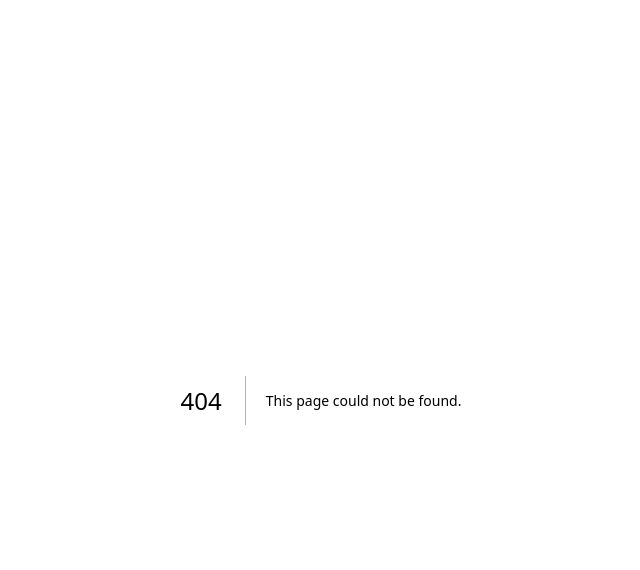
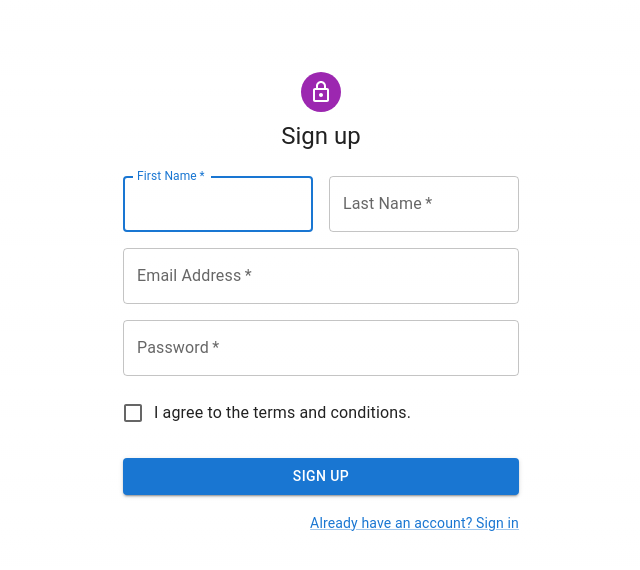
Before and after one commit to Ganesh-P03/ecommerce, a Next.js app: page /signup in a window 1280 px wide. Before the commit this address had no page. Shown: the top 570 px of the page, without its empty margins (319-959 px from the left). Built offline with nearby package versions, Linux system fonts and the light colour scheme.

Commit message:
signup page

```diff
--- /dev/null
+++ b/pages/signup.jsx
@@ -0,0 +1,125 @@
+import { useState } from "react";
+import {
+  Avatar,
+  Button,
+  CssBaseline,
+  TextField,
+  FormControlLabel,
+  Checkbox,
+  Link,
+  Grid,
+  Box,
+  Typography,
+  Container,
+} from "@mui/material";
+import { LockOutlined } from "@mui/icons-material";
+
+const Signup = () => {
+  const [firstName, setFirstName] = useState("");
+  const [lastName, setLastName] = useState("");
+  const [email, setEmail] = useState("");
+  const [password, setPassword] = useState("");
+
+  const handleSubmit = (event) => {
+    event.preventDefault();
+    // handle signup logic here
+  };
+
+  return (
+    <Container component="main" maxWidth="xs">
+      <CssBaseline />
+      <Box
+        sx={{
+          marginTop: 8,
+          display: "flex",
+          flexDirection: "column",
+          alignItems: "center",
+        }}
+      >
+        <Avatar sx={{ m: 1, bgcolor: "secondary.main" }}>
+          <LockOutlined />
+        </Avatar>
+        <Typography component="h1" variant="h5">
+          Sign up
+        </Typography>
+        <Box component="form" onSubmit={handleSubmit} sx={{ mt: 3 }}>
+          <Grid container spacing={2}>
+            <Grid item xs={12} sm={6}>
+              <TextField
+                autoComplete="fname"
+                name="firstName"
+                required
+                fullWidth
+                id="firstName"
+                label="First Name"
+                autoFocus
+                value={firstName}
+                onChange={(e) => setFirstName(e.target.value)}
+              />
+            </Grid>
+            <Grid item xs={12} sm={6}>
+              <TextField
+                required
+                fullWidth
+                id="lastName"
+                label="Last Name"
+                name="lastName"
+                autoComplete="lname"
+                value={lastName}
+                onChange={(e) => setLastName(e.target.value)}
+              />
+            </Grid>
+            <Grid item xs={12}>
+              <TextField
+                required
+                fullWidth
+                id="email"
+                label="Email Address"
+                name="email"
+                autoComplete="email"
+                value={email}
+                onChange={(e) => setEmail(e.target.value)}
+              />
+            </Grid>
+            <Grid item xs={12}>
+              <TextField
+                required
+                fullWidth
+                name="password"
+                label="Password"
+                type="password"
+                id="password"
+                autoComplete="new-password"
+                value={password}
+                onChange={(e) => setPassword(e.target.value)}
+              />
+            </Grid>
+            <Grid item xs={12}>
+              <FormControlLabel
+                control={<Checkbox color="primary" />}
+                label="I agree to the terms and conditions."
+              />
+            </Grid>
+          </Grid>
+          <Button
+            type="submit"
+            fullWidth
+            variant="contained"
+            sx={{ mt: 3, mb: 2 }}
+          >
+            Sign Up
+          </Button>
+          <Grid container justifyContent="flex-end">
+            <Grid item>
+              <Link href="/login" variant="body2">
+                Already have an account? Sign in
+              </Link>
+            </Grid>
+          </Grid>
+        </Box>
+      </Box>
+    </Container>
+  );
+};
+
+export default Signup;
```
